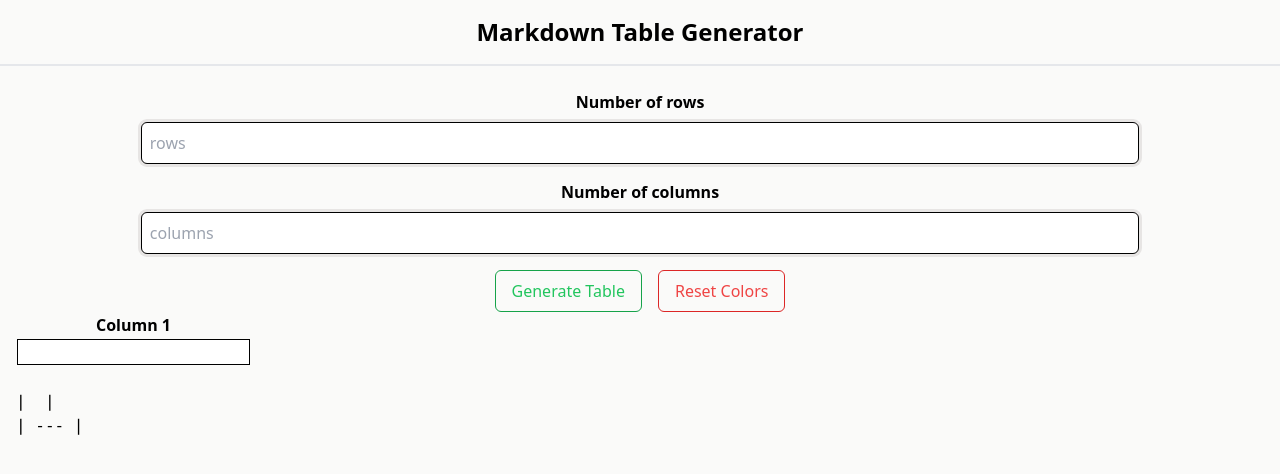
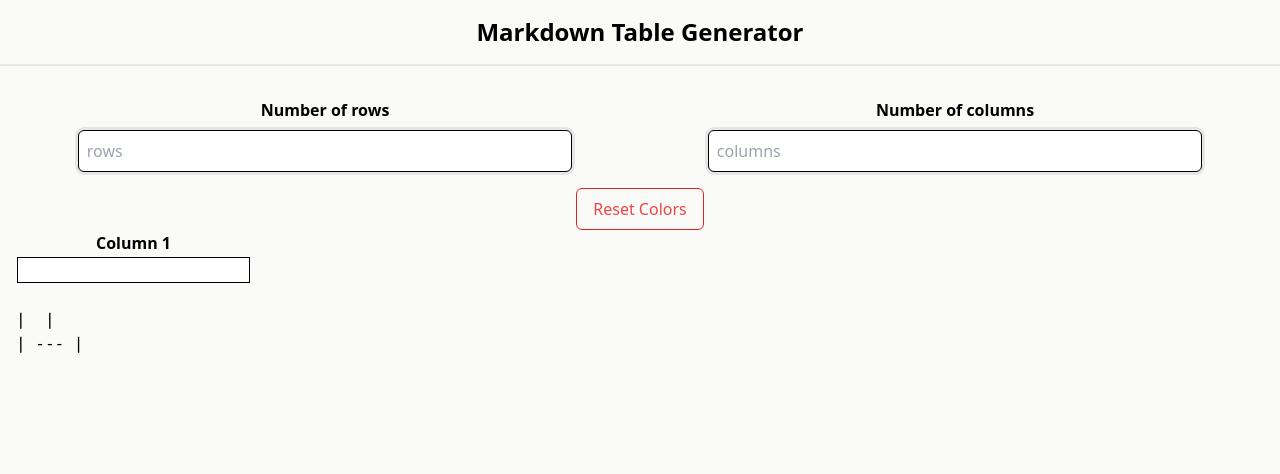
Before and after one commit to matinsekhavat/md-table-generator, a React (Vite) app: page / in a window 1280 px wide. Shown: the top 474 px of the page. Built offline with nearby package versions, Linux system fonts and the light colour scheme.

Commit message:
make TableSizeCompute responsive in desktop design

```diff
--- a/src/App.jsx
+++ b/src/App.jsx
@@ -62,6 +62,7 @@
     <>
       <Header />
       <main className="container border-t-2 py-2">
+        <div className="md:grid md:grid-cols-2 gap-3 ">
           <TableSizeCompute
             placeholder="rows"
             name="rows"
@@ -72,8 +73,9 @@
             name="columns"
             onTableSize={tableSizeHandler}
           />
+        </div>
         <div className="flex items-center justify-center gap-4">
-          <Button action="generate" />
+          {/* <Button action="generate" /> */}
           <Button action="reset" onClick={handleReset} />
         </div>
         <table>
```
Lines whose indentation alone changed are shown as unchanged.
